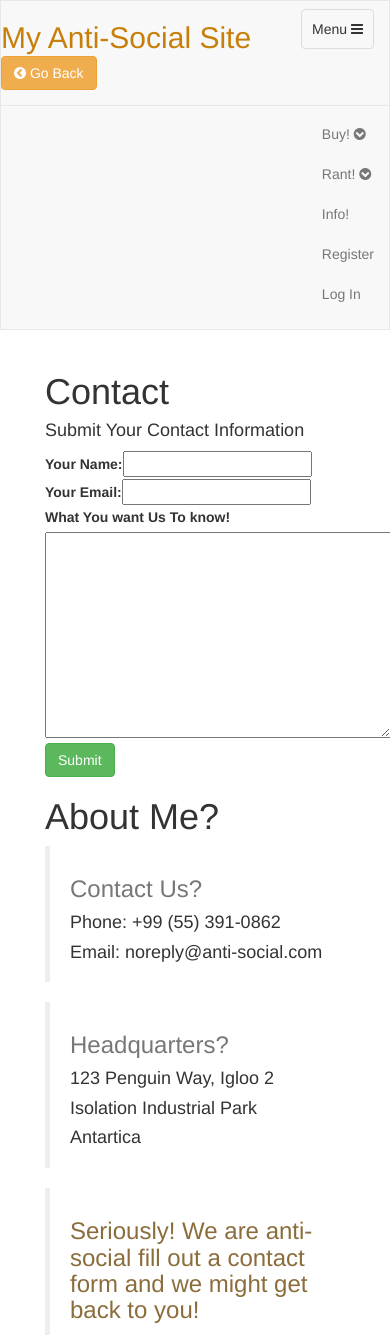
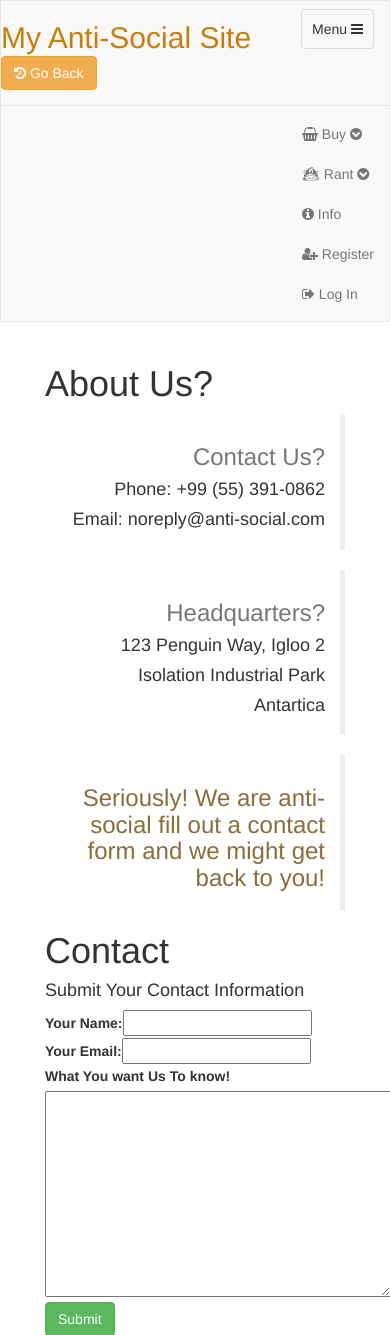
Before and after one commit to brendanjgreene/I-am-anti-social, a Django app: page /contact-form/ in a window 390 px wide, after a click that opens the changed part. Shown: the top 1335 px of the page. Run offline with Django 3.2, Linux system fonts and the light colour scheme; some libraries are stand-ins or nearby versions.

Commit message:
content and style improvements

```diff
--- a/templates/base.html
+++ b/templates/base.html
@@ -25,41 +25,37 @@
             <h2>
                 <a href="/">My Anti-Social Site</a>
                 <button class="btn btn-warning pull-left" style="margin: 2px 10px 15px 0;" onclick="goBack()">
-                    <i class="fa fa-chevron-circle-left" aria-hidden="true"></i>    Go Back</button>
+                    <i class="fa fa-history" aria-hidden="true"></i>    Go Back</button>
             </h2>
         </div>
         <div class="collapse navbar-collapse" id="navbar-collapse-1">
             <ul class="nav navbar-nav pull-right">
                 <li class="dropdown">
-                    <a href="#" class="dropdown-toggle" data-toggle="dropdown" role="button" aria-expanded="true">Buy! <i class="fa fa-chevron-circle-down" aria-hidden="true"></i></a>
+                    <a href="#" class="dropdown-toggle" data-toggle="dropdown" role="button" aria-expanded="true"><i class="fa fa-shopping-basket" aria-hidden="true"></i> Buy <i class="fa fa-chevron-circle-down" aria-hidden="true"></i></a>
                     <ul class="dropdown-menu">
                         <li><a href="/products/">Products</a></li>
                         <li><a href="/magazines/">Magazines</a></li>
                     </ul>
                 </li>
                 <li class="dropdown">
-                    <a class="dropdown-toggle" data-toggle="dropdown" role="button" aria-haspopup="true">Rant! <i class="fa fa-chevron-circle-down" aria-hidden="true"></i></a>
+                    <a class="dropdown-toggle" data-toggle="dropdown" role="button" aria-haspopup="true"><i class="fa fa-optin-monster" aria-hidden="true"></i> Rant <i class="fa fa-chevron-circle-down" aria-hidden="true"></i></a>
                     <ul class="dropdown-menu">
                         <li><a href="/blog/">Blog</a></li>
                         <li><a href="/forum/">Forum</a></li>
                     </ul>
                 </li>
-                <li><a href="/contact-form">Info!</a></li>
+                <li><a href="/contact-form"><i class="fa fa-info-circle" aria-hidden="true"></i> Info </a></li>
                 {% if user.is_superuser %}
-                    <li><a href="/admin/">Admin</a></li>
+                    <li><a href="/admin/"><i class="fa fa-wrench" aria-hidden="true"></i> Admin </a></li>
                 {% endif %}
                 {% if user.is_authenticated %}
-                    <li><a href="{% url 'profile' %}">Profile</a></li>
-                    <li><a href="{% url 'logout' %}">Log Out</a></li>
+                    <li><a href="{% url 'profile' %}"><i class="fa fa-user" aria-hidden="true"></i> Profile </a></li>
+                    <li><a href="{% url 'logout' %}"><i class="fa fa-sign-out" aria-hidden="true"></i> Log Out </a></li>
                 {% else %}
-                    <li><a href="{% url 'register' %}">Register</a></li>
-                    <li><a href="{% url 'login' %}">Log In</a></li>
+                    <li><a href="{% url 'register' %}"><i class="fa fa-user-plus" aria-hidden="true"></i> Register </a></li>
+                    <li><a href="{% url 'login' %}"><i class="fa fa-sign-out" aria-hidden="true"></i> Log In </a></li>
                 {% endif %}
-            </ul>
 
-            <ul class="nav navbar-nav navbar-right">
-
-            </ul>
         </div>
     </div>
 </nav>
--- a/templates/contactform.html
+++ b/templates/contactform.html
@@ -26,6 +26,23 @@
 {% block content %}
     <div class="col-sm-12">
         <div class="col-sm-4">
+            <h1>About Us?</h1>
+            <blockquote class="blockquote-reverse">
+                <h3 class="text-muted">Contact Us?</h3>
+                <h4>Phone:  +99 (55) 391-0862</h4>
+                <h4>Email:  noreply@anti-social.com</h4>
+            </blockquote>
+            <blockquote class="blockquote-reverse">
+                <h3 class="text-muted">Headquarters?</h3>
+                <h4>123 Penguin Way, Igloo 2</h4>
+                <h4>Isolation Industrial Park</h4>
+                <h4>Antartica</h4>
+            </blockquote>
+            <blockquote class="blockquote-reverse">
+                <h3 class="text-warning">Seriously! We are anti-social fill out a contact form and we might get back to you!</h3>
+            </blockquote>
+        </div>
+        <div class="col-sm-4">
             <h1>Contact</h1>
             <h4>Submit Your Contact Information</h4>
             <form role="form" action="" method="post">
@@ -33,30 +50,11 @@
                 {{ form | as_bootstrap }}
                 <button class="btn btn-large btn-success" type="submit">Submit</button>
             </form>
-
-        </div>
-        <div class="col-sm-4">
-            <h1>About Me?</h1>
-            <blockquote>
-                <h3 class="text-muted">Contact Us?</h3>
-                <h4>Phone:  +99 (55) 391-0862</h4>
-                <h4>Email:  noreply@anti-social.com</h4>
-            </blockquote>
-            <blockquote>
-                <h3 class="text-muted">Headquarters?</h3>
-                <h4>123 Penguin Way, Igloo 2</h4>
-                <h4>Isolation Industrial Park</h4>
-                <h4>Antartica</h4>
-            </blockquote>
-            <blockquote>
-                <h3 class="text-warning">Seriously! We are anti-social fill out a contact form and we might get back to you!</h3>
-            </blockquote>
-
-
         </div>
         <div class="col-sm-4">
             <h1>Map</h1>
             <h4 class="text-info">Remember we are Anti-Social, You didn't really think we would show <strong>YOU</strong> where we are!</h4>
-            <div id="map"></div></div>
+            <div id="map"></div>
+        </div>
     </div>
 {% endblock %}
```
Also changed, not shown: db.sqlite3.
